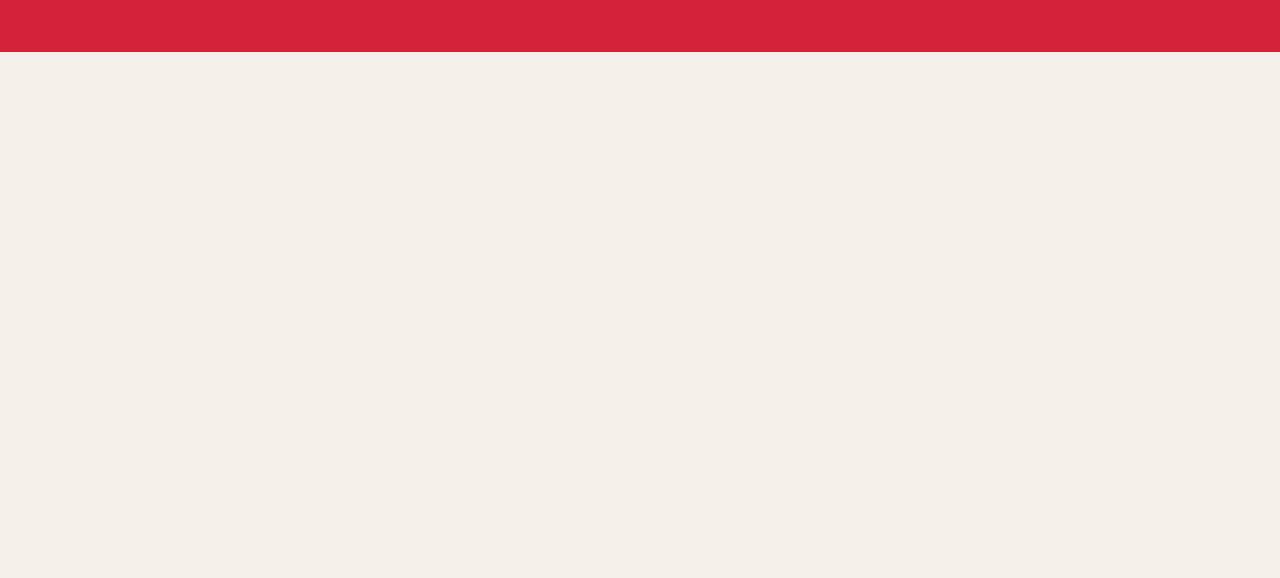
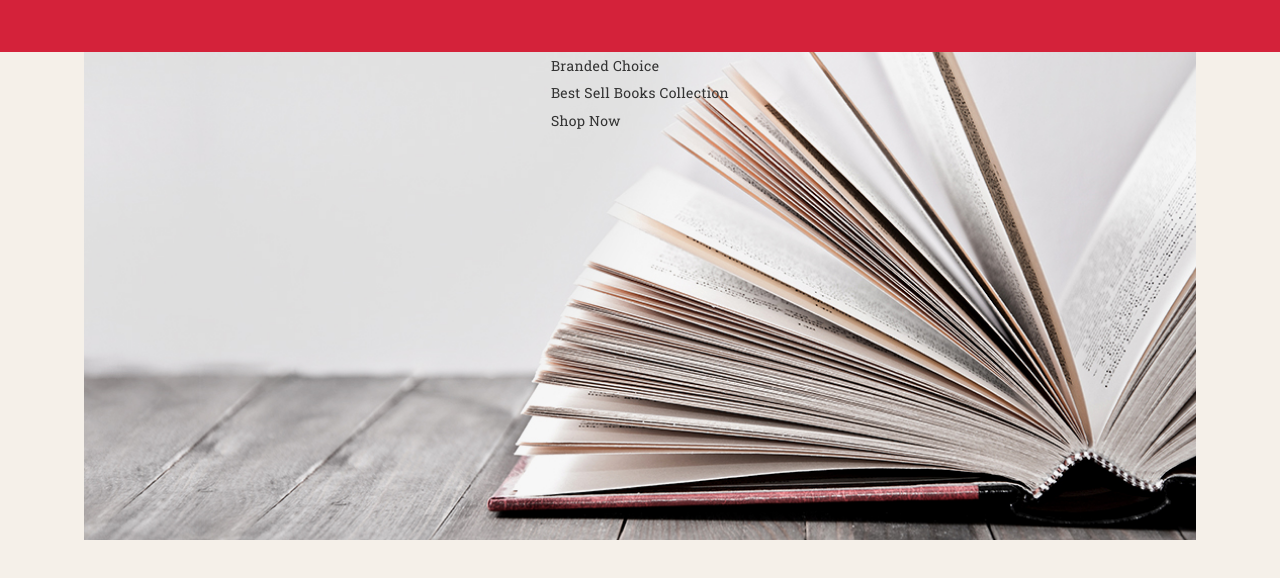
Before and after one commit to markal84/RS_School-Front-End-BookShop-course, a plain HTML site: page index.html in a window 1280 px wide. Shown: the part 58-636 px from the top of the page. Drawn offline with Linux system fonts and the light colour scheme.

Commit message:
feat: add hero section

```diff
--- a/main.js
+++ b/main.js
@@ -2,7 +2,7 @@
 ///// Imports
 */
 
-import { createHeader, createDivider } from "./modules/builders.js";
+import { createHeader, createDivider, createHero } from "./modules/builders.js";
 
 /*
 ///// Main Page
@@ -18,3 +18,7 @@ createDivider();
 /*
 //// Content
 */
+/*
+///Hero
+*/
+createHero();
--- a/modules/builders.js
+++ b/modules/builders.js
@@ -47,7 +47,7 @@ export const createHeader = () => {
 };
 
 export const createDivider = () => {
-  const dividerFragment = new DocumentFragment();
+  const fragment = new DocumentFragment();
   const divider = createEl("div", { class: "divider" });
 
   const dividerWrapper = createEl("div", { class: "content-wrapper" });
@@ -56,6 +56,26 @@ export const createDivider = () => {
   divider.append(dividerWrapper);
   dividerWrapper.append(dividerContainer);
 
-  dividerFragment.append(divider);
-  APP.append(dividerFragment);
+  fragment.append(divider);
+  APP.append(fragment);
 };
+
+export const createHero = () => {
+  const fragment = new DocumentFragment();
+  const hero = createEl("div", { class: "hero" });
+
+  const heroWrapper = createEl("div", { class: "content-wrapper" });
+  const heroContainer = createEl("div", { class: "relative container" });
+
+  const heroCaption = createEl("div", { class: "absolute hero-caption" });
+  heroCaption.innerHTML = `<div class="hero-caption_title">Branded Choice</div>
+     <div class="hero-caption__dscr">Best Sell Books Collection</div>
+     <div class="hero-caption__button">Shop Now</div>`;
+
+  hero.append(heroWrapper);
+  heroWrapper.append(heroContainer);
+  heroContainer.append(heroCaption);
+
+  fragment.append(hero);
+  APP.append(fragment);
+};
--- a/styles.css
+++ b/styles.css
@@ -85,3 +85,14 @@ cursor: pointer;
  background: var(--divider-color);
  height: 55px;
 }
+
+/* === Hero === */
+
+.hero  div.container {
+    background-image: url("./assets/img/hero.jpg");
+    background-color: var(--main-background-color);
+    background-position: center center;
+    background-repeat: no-repeat;
+    background-size: cover;
+    height: 488px;
+}
```
Also changed, not shown: assets/img/hero.jpg (added).
